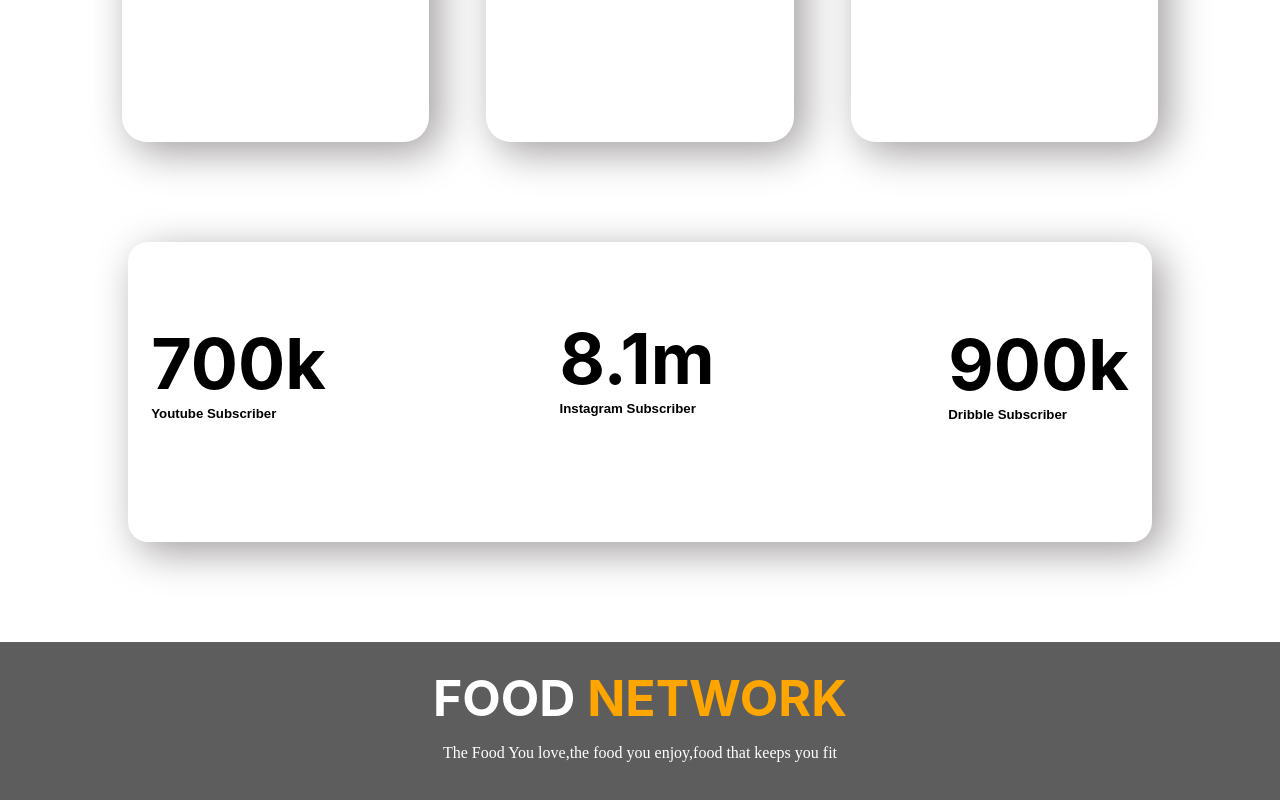
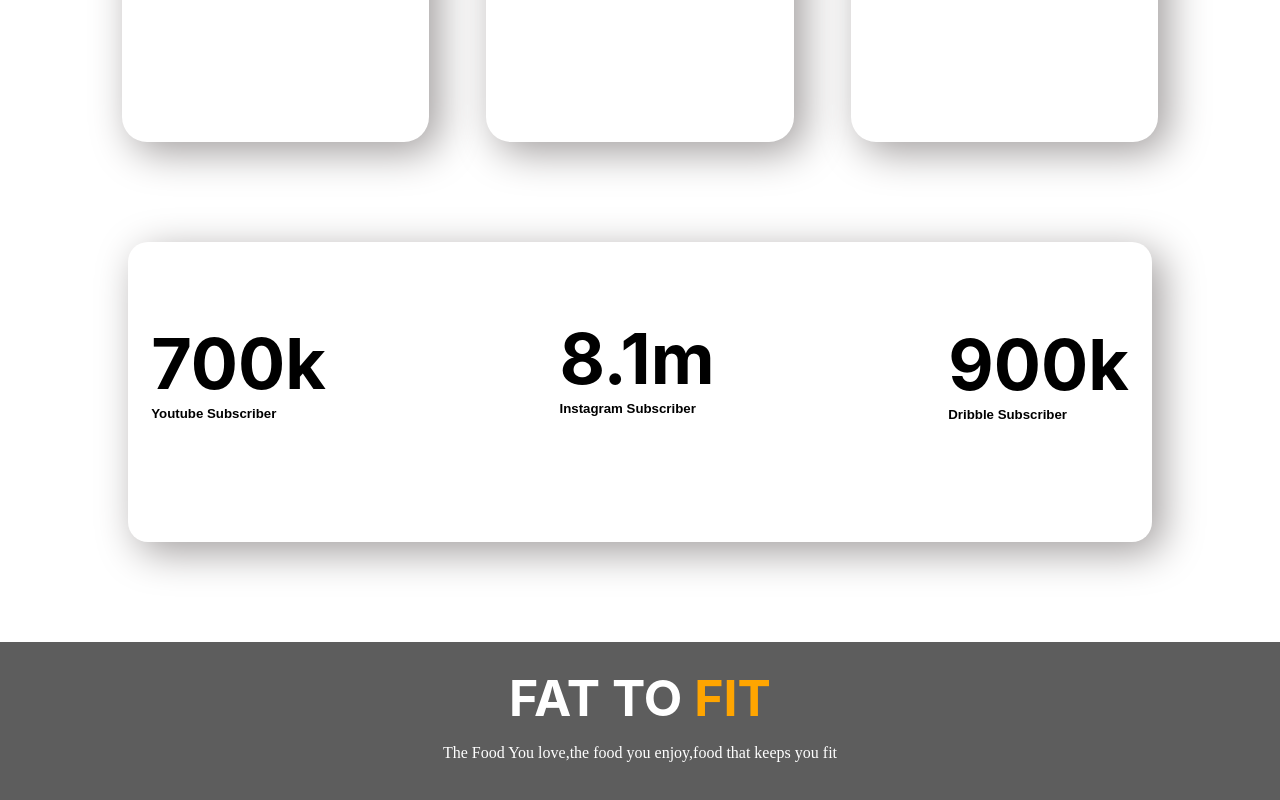
Before and after one commit to FahadwebD/fat-to-fit, a plain HTML site: page index.html in a window 1280 px wide. Shown: the part 3205-4005 px from the top of the page. Drawn offline with Linux system fonts and the light colour scheme.

Commit message:
checked Before Finish

```diff
--- a/index.html
+++ b/index.html
@@ -147,7 +147,7 @@
 
      </section>
     <footer>
-        <h4 id="footer-heading">FOOD <span id="f-s">NETWORK</span> </h4>
+        <h4 id="footer-heading">FAT TO <span id="f-s">FIT</span> </h4>
         <p id="footer-p">The Food You love,the food you enjoy,food that keeps you fit</p>
     </footer>
 
```
